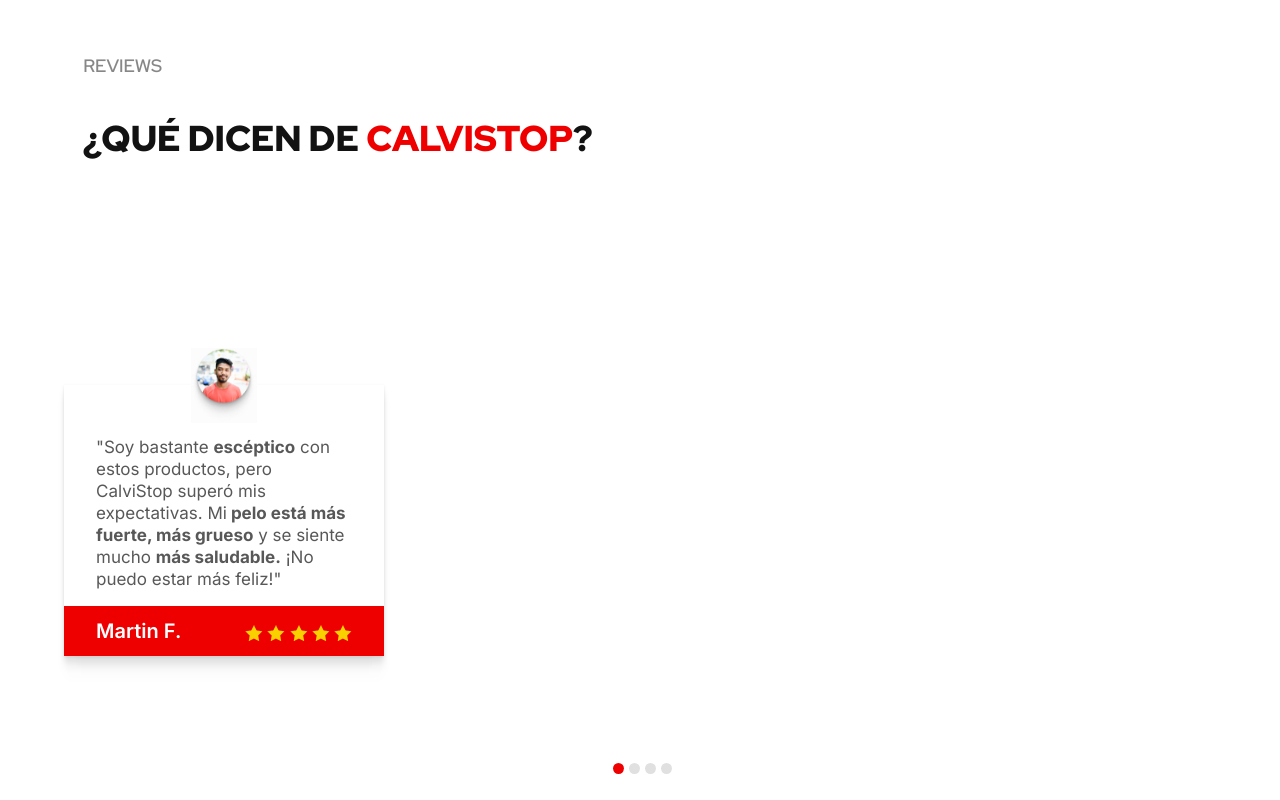
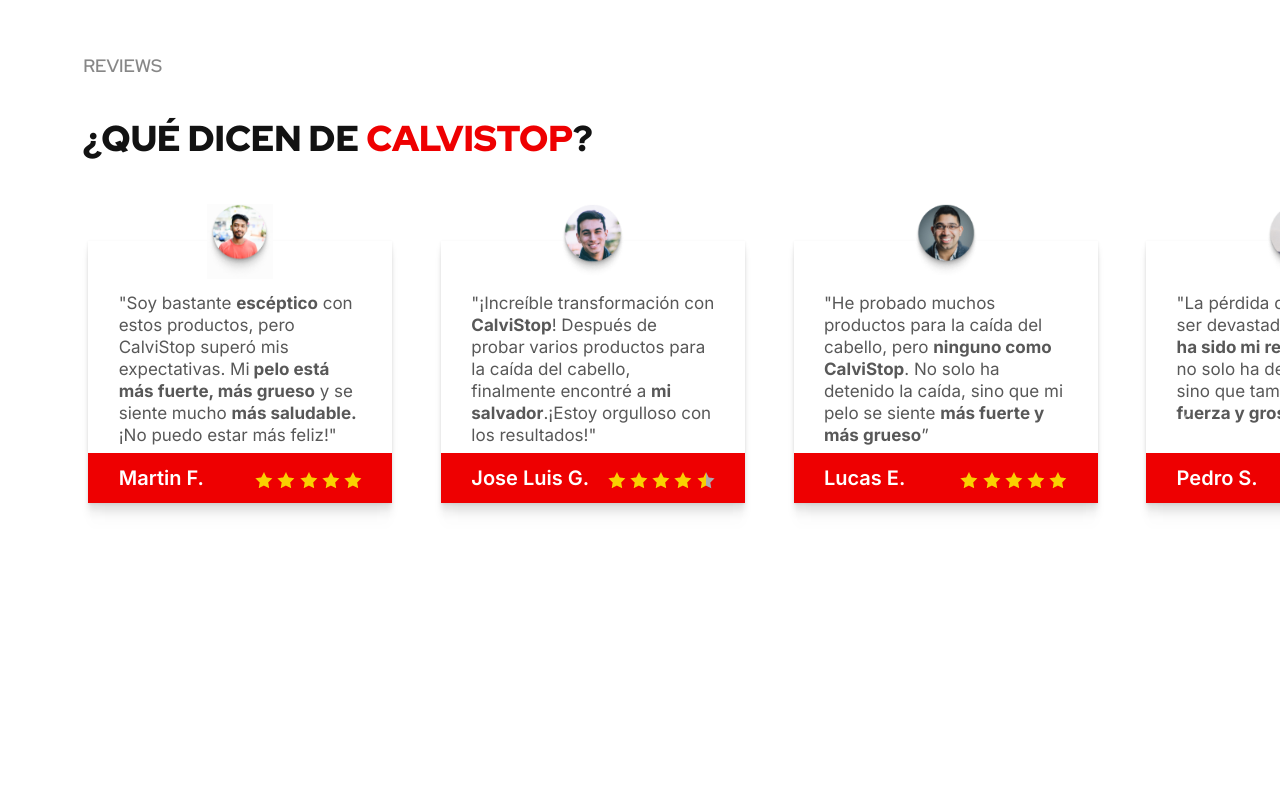
Before and after one commit to justinait/test-amasys-calvistop, a website: page index.html in a window 1280 px wide. Shown: the part 2131-2931 px from the top of the page. After the commit the page ends 2775 px from the top, so only its background shows below. Drawn offline with nearby package versions, Linux system fonts and the light colour scheme.

Commit message:
carousel

```diff
--- a/index.html
+++ b/index.html
@@ -160,7 +160,7 @@
         </div>
         <div class="carousel-inner">
 
-            <div class="carousel-item active col-md-4 cardReview">
+            <div class="carousel-item active cardReview">
                 <img src="/public/images/review1.png" class="d-block w-100 reviewPhoto" alt="...">
                 <p class="cardReviewText">"Soy bastante <strong>escéptico</strong> con estos productos,
                     pero CalviStop superó mis expectativas. Mi<strong> pelo está más fuerte, más grueso</strong>
@@ -178,7 +178,7 @@
                 </div>
             </div>
 
-            <div class="carousel-item cardReview col-md-4">
+            <div class="carousel-item cardReview">
                 <img src="/public/images/review2.png" class="d-block w-100 reviewPhoto" alt="...">
                 <p class="cardReviewText">"¡Increíble transformación con <strong>CalviStop</strong>!
                     Después de probar varios productos para la caída del cabello,
@@ -194,7 +194,7 @@
                     </div>
                 </div>
             </div>
-            <div class="carousel-item cardReview col-md-4">
+            <div class="carousel-item cardReview">
                 <img src="/public/images/review3.png" class="d-block w-100 reviewPhoto" alt="...">
                 <p class="cardReviewText">"He probado muchos productos para la caída del cabello, pero
                     <strong>ninguno como CalviStop</strong>. No solo ha detenido la caída, sino que mi pelo se siente
@@ -210,7 +210,7 @@
                     </div>
                 </div>
             </div>
-            <div class="carousel-item cardReview col-md-4">
+            <div class="carousel-item cardReview">
                 <img src="/public/images/review4.png" class="d-block w-100 reviewPhoto" alt="...">
                 <p class="cardReviewText">"La pérdida de cabello puede ser devastadora.
                     <strong>CalviStop ha sido mi respuesta</strong>. Mi pelo no solo ha dejado de caerse, sino que también ha
--- a/public/styles/styles.css
+++ b/public/styles/styles.css
@@ -622,27 +622,45 @@
         text-align: left;
         margin-left: 6.5vw;
     }
-    .cardReview{
-        /* width: 30vw; */
-    }
     .card:nth-child(1) {
         order: 1;
     }
-
     .card:nth-child(2) {
         order: 3;
     }
-
     .card:nth-child(3) {
         order: 2;
     }
-
     .card:nth-child(4) {
         order: 4;
     }
     .col-md-4 {
         flex: 0 0 25%;
         max-width: 25%;
+    }
+    .carousel-inner {
+        display: flex;
+        padding-left: 5vw;
+    }
+    .carousel-item {
+        display: block;
+        margin-right: 0;
+        flex: 0 0 calc(100%/4);
+        position: relative;
+    }
+    .carousel-indicators {
+        display: none;
+    }
+    .cardReview {
+        margin: 5% 2%;
+    }
+    .cardReviewText{
+        height: 195px;
+    }
+    .cardReviewFooter {
+        bottom: 0;
+        position: absolute;
+        width: 100%;
     }
 }
 
```
